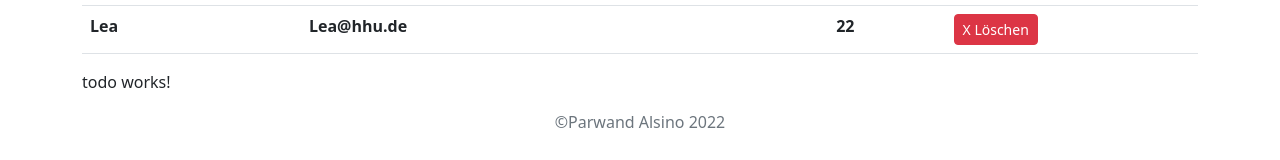
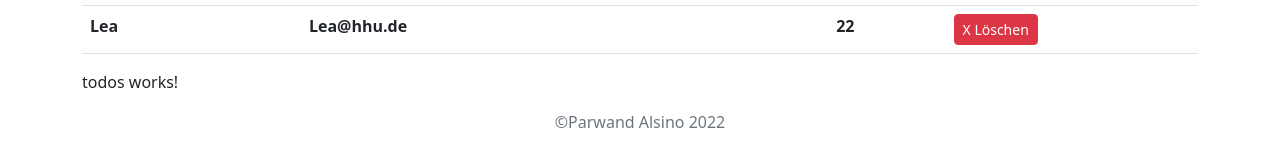
Before and after one commit to Parwand/student-angular-app, an Angular app: page / in a window 1280 px wide. Shown: the part 375-535 px from the top of the page. Built offline with nearby package versions, Linux system fonts and the light colour scheme.

Commit message:
switch to todos selector in app tempalte

```diff
--- a/src/app/app.component.html
+++ b/src/app/app.component.html
@@ -38,7 +38,7 @@
       </tr>
     </tbody>
   </table>
-  <app-todo></app-todo>
+  <app-todos></app-todos>
 
   <p class="text text-muted text-center">&copy;Parwand Alsino 2022</p>
 </div>
```
